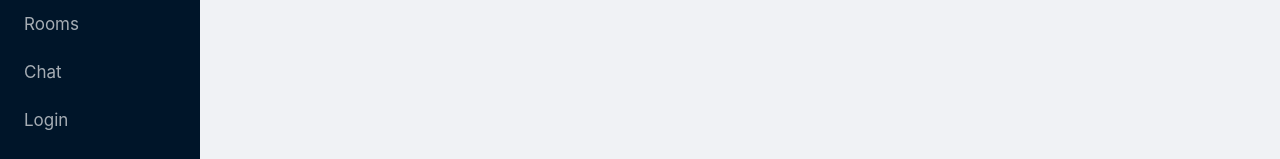
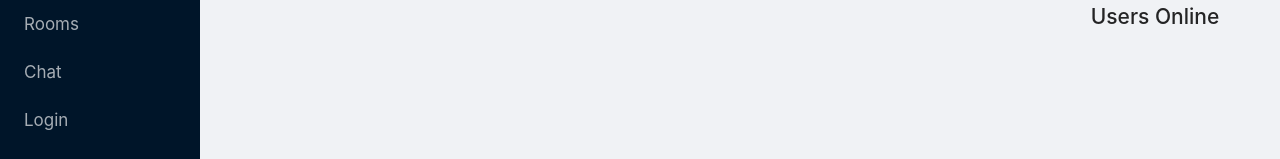
Before and after one commit to georgichichev/chatterbox, a React (Create React App) app in the folder client/: page /login in a window 1280 px wide. Shown: the top 159 px of the page. Built offline with nearby package versions, Linux system fonts and the light colour scheme.

Commit message:
Minor active users css change

```diff
--- a/client/src/components/ActiveUsers/ActiveUsers.css
+++ b/client/src/components/ActiveUsers/ActiveUsers.css
@@ -8,6 +8,13 @@
     list-style-type: none;
     margin: 0;
     padding: 0;
+}
+
+.heading{
+    text-align: center;
+}
+.container{
+    display: flex;
+    flex-direction: column;
     min-width: 250px;
-    max-width: 300px;
 }
--- a/client/src/components/ActiveUsers/ActiveUsers.js
+++ b/client/src/components/ActiveUsers/ActiveUsers.js
@@ -7,8 +7,8 @@ const ActiveUsers = ({onUserClick}) => {
 
     const [users, setUsers] = useState([]);
 
-    useEffect(() =>{
-        socket.on('users', (users) =>{
+    useEffect(() => {
+        socket.on('users', (users) => {
             setUsers(users)
         });
 
@@ -19,17 +19,20 @@ const ActiveUsers = ({onUserClick}) => {
         socket.on("user disconnect", id => {
             setUsers((current) => current.filter(x => x !== id));
         })
-        return () =>{
+        return () => {
             socket.off('send message');
             socket.off('user connected');
             socket.off('user disconnect');
         }
     }, [socket])
 
-    return(
-        <ul className='activeUsers'>
-            {users.map(x => <li onClick={(e) => onUserClick(e)} className='user' key={users.indexOf(x)}>{x}</li>)}
-        </ul>
+    return (
+        <div className='container'>
+            <h1 className='heading'>Users Online</h1>
+            <ul className='activeUsers'>
+                {users.map(x => <li onClick={(e) => onUserClick(e)} className='user' key={users.indexOf(x)}>{x}</li>)}
+            </ul>
+        </div>
     )
 }
 
```
